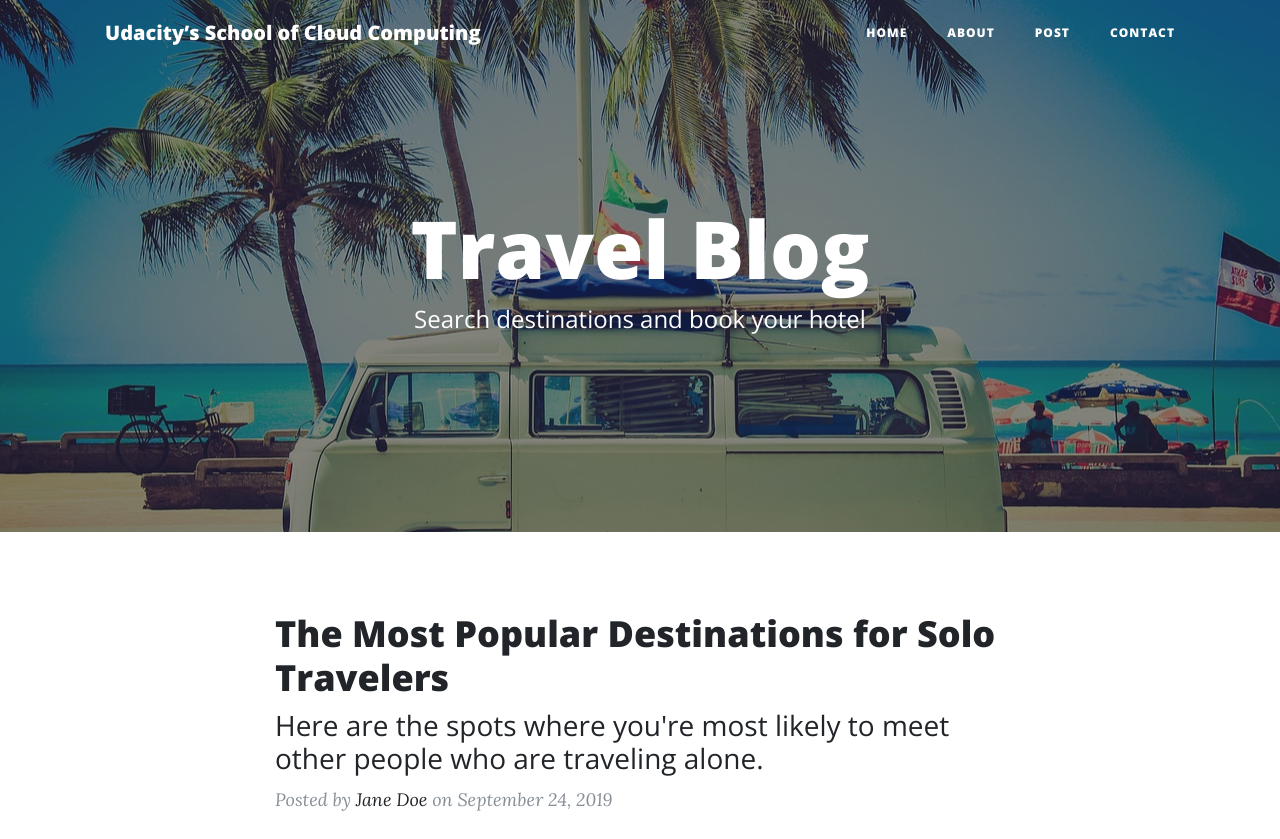
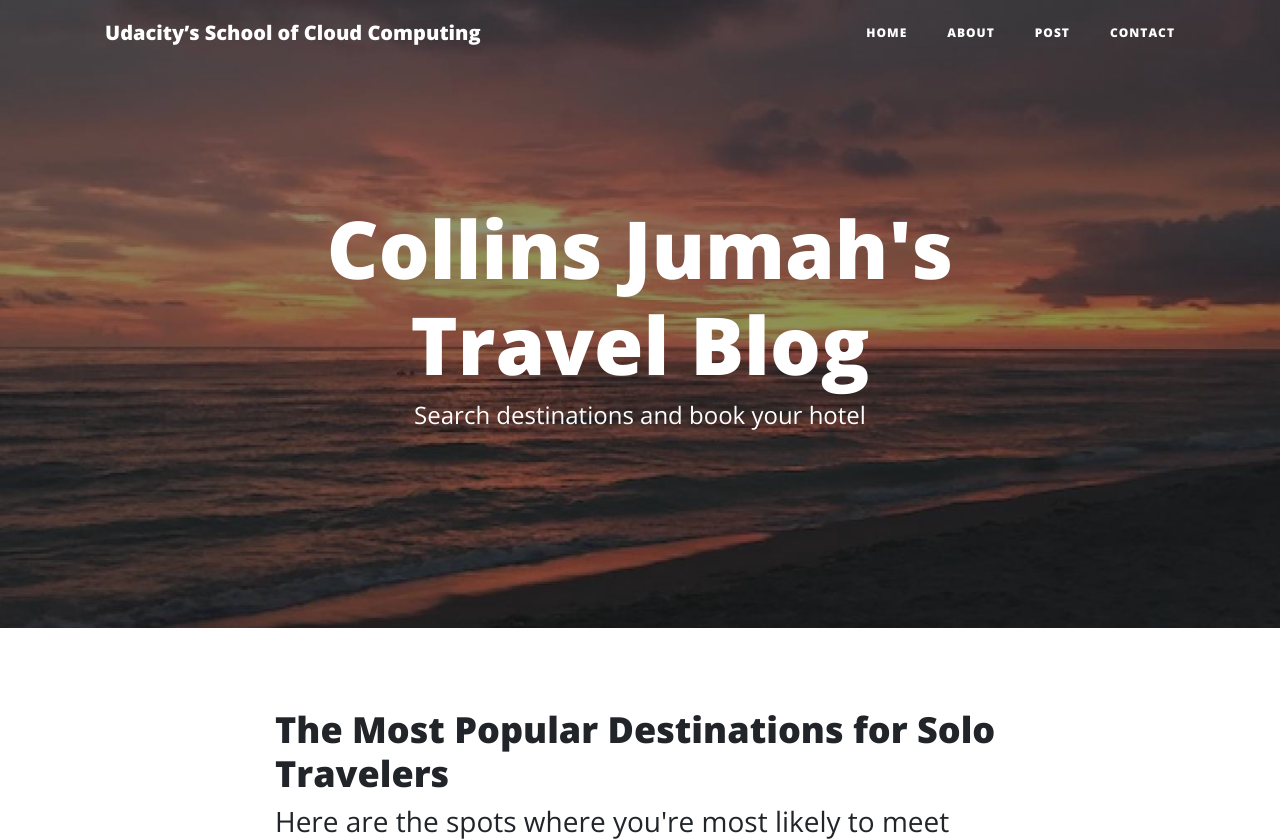
Before and after one commit to CollyneJumah/deploy-webapp-on-s3-cloud-front-aws, a plain HTML site: page index.html in a window 1280 px wide. Shown: the top 839 px of the page. Drawn offline with nearby package versions, Linux system fonts and the light colour scheme; a script that the page names is missing.

Commit message:
updated background image

```diff
--- a/index.html
+++ b/index.html
@@ -53,13 +53,13 @@
   </nav>
 
   <!-- Page Header -->
-  <header class="masthead" style="background-image: url('img/van-336606_1280.jpg')">
+  <header class="masthead" style="background-image: url('img/blog_sunset_beach.jpg')">
     <div class="overlay"></div>
     <div class="container">
       <div class="row">
         <div class="col-lg-8 col-md-10 mx-auto">
           <div class="site-heading">
-            <h1>Travel Blog</h1>
+            <h1>Collins Jumah's Travel Blog</h1>
             <span class="subheading">Search destinations and book your hotel</span>
           </div>
         </div>
```
Also changed, not shown: img/blog_sunset_beach.jpg (added).
